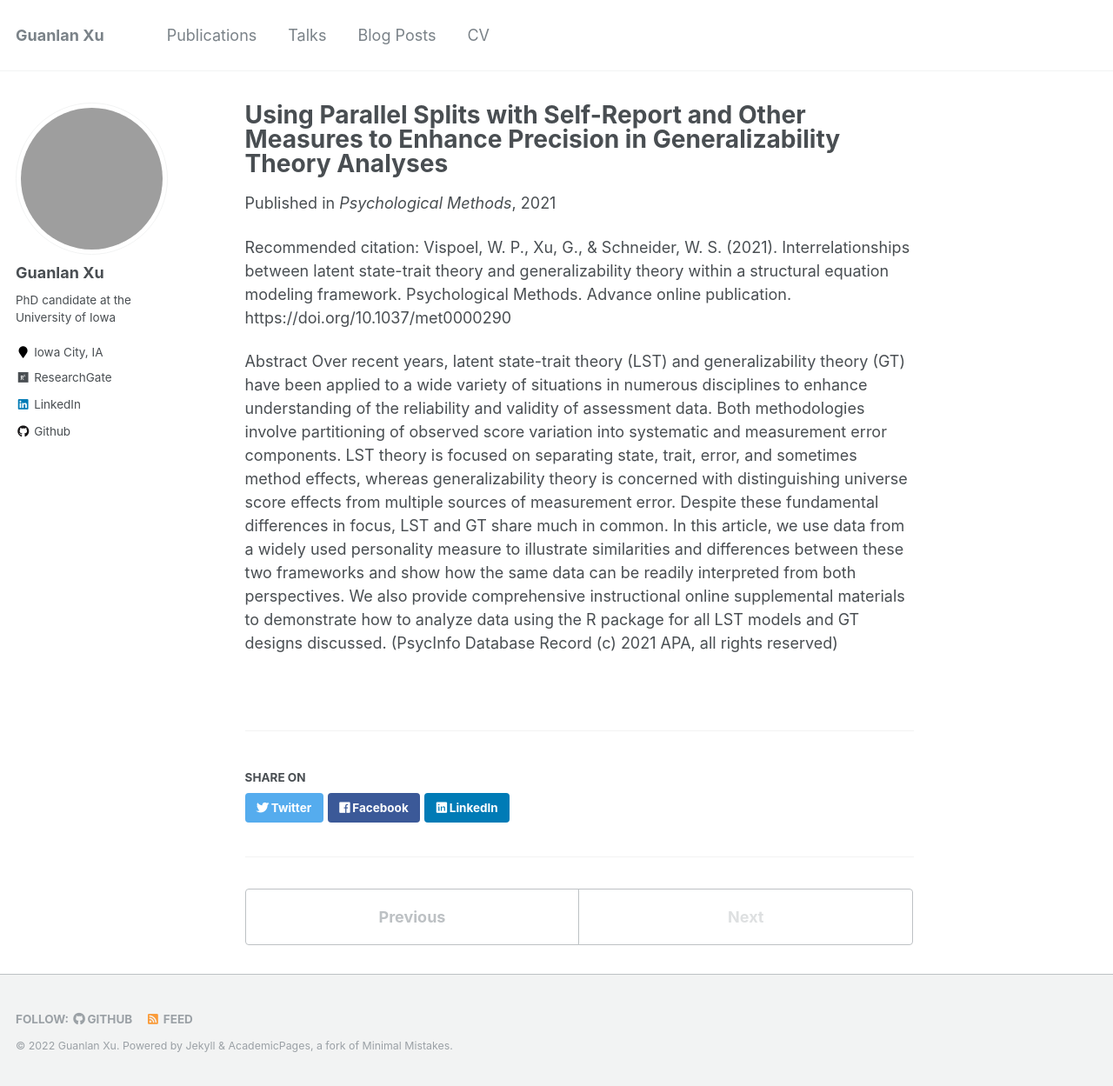
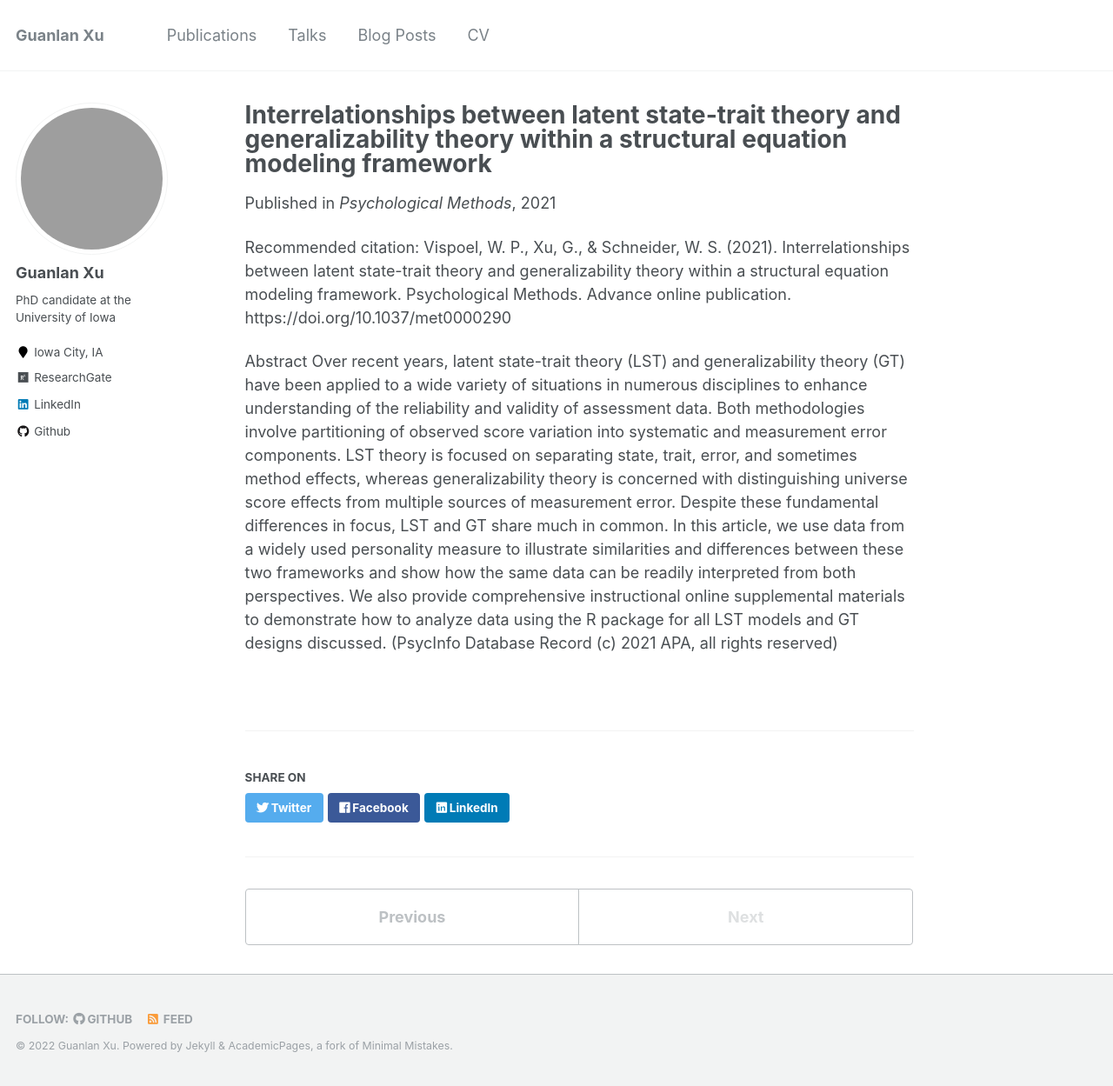
Before and after one commit to guanlanxu/guanlanxu.github.io, a Jekyll site: the page built from _publications/2021-12-16-paper-lst.md, in a window 1280 px wide and 1249 px high. Shown: the whole window at 87% size. Built offline with Jekyll 4.4.1, drawn with Linux system fonts in a browser that asks for light colours; grey boxes are pictures that could not be loaded.

Commit message:
Update 2021-12-16-paper-lst.md

```diff
--- a/_publications/2021-12-16-paper-lst.md
+++ b/_publications/2021-12-16-paper-lst.md
@@ -1,5 +1,5 @@
 ---
-title: "Using Parallel Splits with Self-Report and Other Measures to Enhance Precision in Generalizability Theory Analyses"
+title: "Interrelationships between latent state-trait theory and generalizability theory within a structural equation modeling framework"
 collection: publications
 permalink: /publication/2021-12-16-paper-lst
 excerpt: "This paper talks about the connections between the Latent State-trait theory (LST) and the Generalizability Theory (GT)"
```
